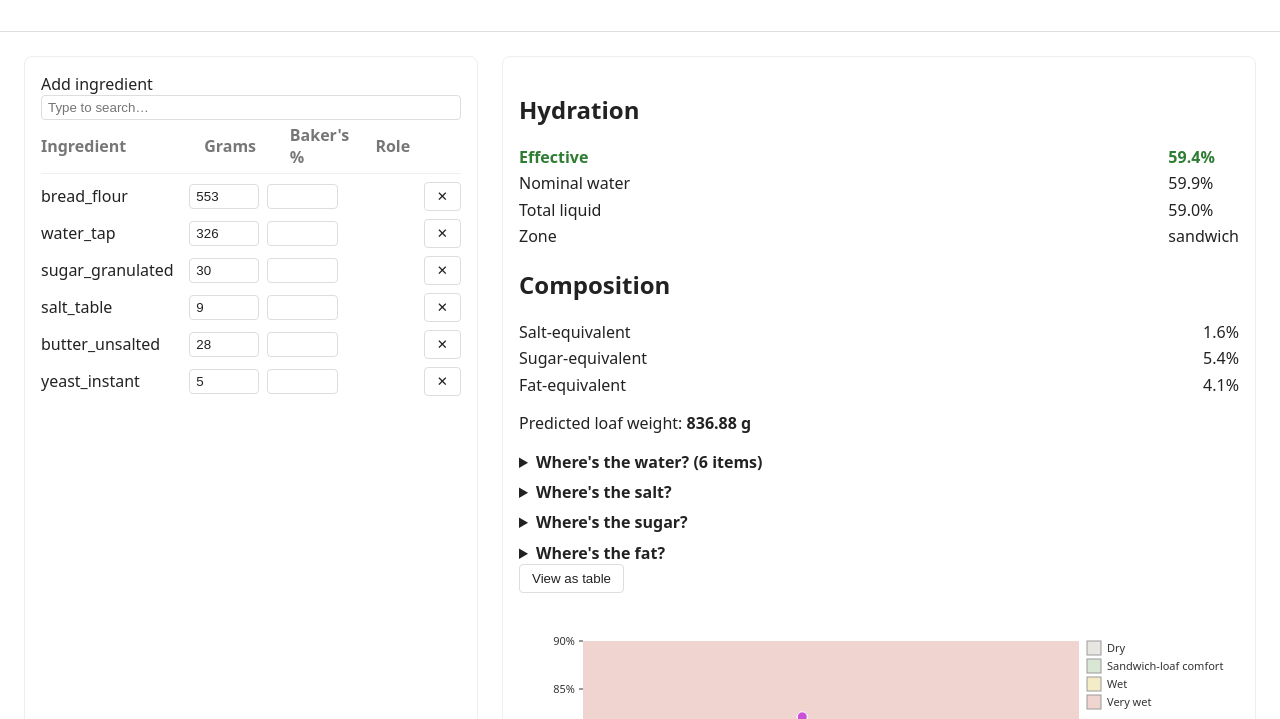
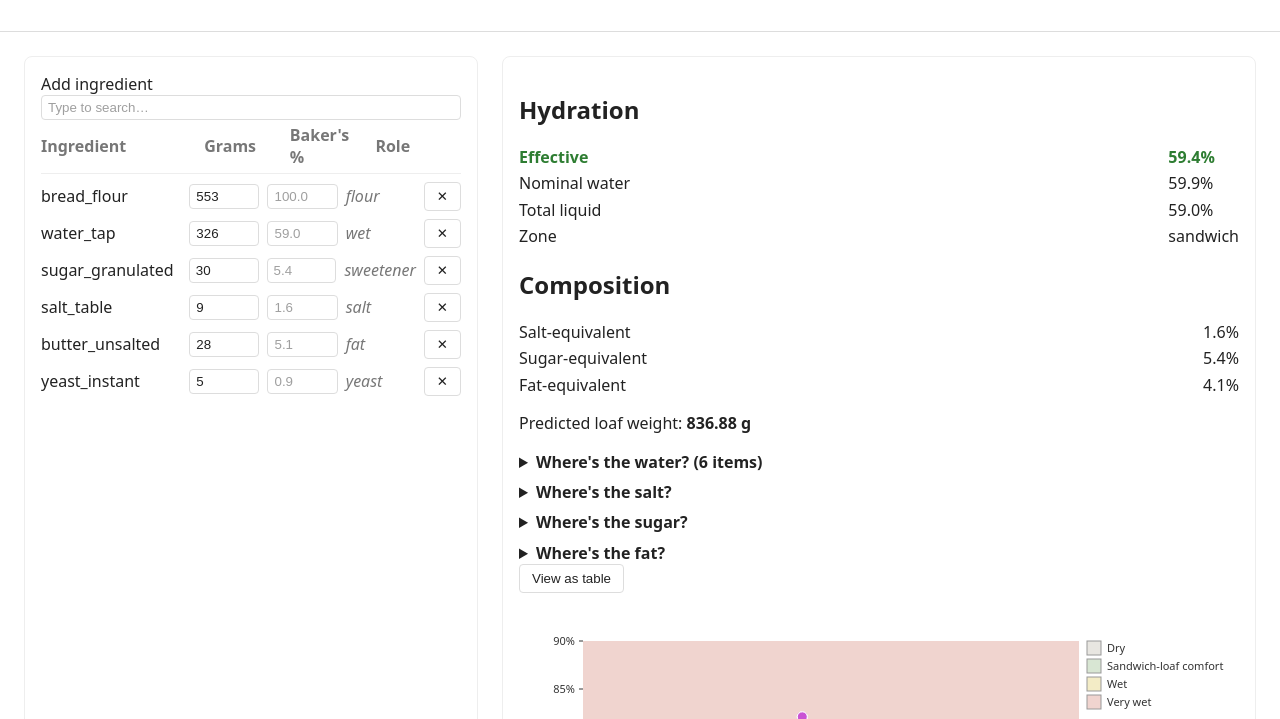
Before and after one commit to Devin-Cooper/bread-calc, a website built with Vite: page index.html in a window 1280 px wide. Shown: the part 81-800 px from the top of the page. Built offline with nearby package versions, Linux system fonts and the light colour scheme.

Commit message:
fix(site): show derived baker's % and inferred role in recipe-table
Hand-entered grams-only recipes (like the starter) had blank baker's %
and role columns because those fields weren't set on items. Now:

- Baker's % column shows the computed bakers_pcts.by_ingredient as a
  placeholder when item.bakers_pct is unset; user can still type to
  override
- Role column falls back to inferRole(category, is_liquid) using the
  ingredient's data, rendered in muted italic to mark it as derived

```diff
--- a/src/site/components/recipe-table.ts
+++ b/src/site/components/recipe-table.ts
@@ -1,5 +1,6 @@
 import type { Database } from "../../core/index.js";
 import type { Store } from "../state.js";
+import { computeRecipe, inferRole } from "../../core/index.js";
 import { escapeHtml } from "../../core/escape.js";
 import { effectiveRecipe } from "../effective-recipe.js";
 
@@ -10,6 +11,19 @@ export function mount(parent: HTMLElement, store: Store, db: Database): void {
     // In target mode, show the solver's grams as a hint but keep the user's
     // raw inputs editable; in ingredients mode, the raw recipe IS the source.
     const solved = targetMode ? effectiveRecipe(state, db) : state;
+    // Derive bakers_pct + role for items that don't have them set, so the
+    // columns aren't blank for hand-entered grams-only recipes. The user can
+    // still type a baker's % to override the derived value.
+    let derivedPcts: Record<string, number | null> = {};
+    try { derivedPcts = computeRecipe(solved, db).bakers_pcts.by_ingredient; }
+    catch { /* invalid recipe — leave derived empty */ }
+    const lookupCategoryAndLiquid = (ingredient_id: string): { category: string; isLiquid: boolean } | null => {
+      const flour = db.flours.find((f) => f.id === ingredient_id);
+      if (flour) return { category: "flour", isLiquid: false };
+      const ing = db.ingredients.find((i) => i.id === ingredient_id);
+      if (ing) return { category: ing.category, isLiquid: ing.is_liquid ?? false };
+      return null;
+    };
     // Focus restoration: capture active element BEFORE clearing,
     // restore at end of render() if the focused element was inside a row.
     const active = document.activeElement as HTMLElement | null;
@@ -41,13 +55,18 @@ export function mount(parent: HTMLElement, store: Store, db: Database): void {
         : `<input role="cell" type="number" inputmode="decimal" step="0.1" min="0"
                  data-field="grams" data-index="${i}" value="${item.grams ?? ""}"
                  aria-label="grams for ${escapeHtml(item.ingredient_id)}" />`;
+      const derivedPct = derivedPcts[item.ingredient_id];
+      const pctPlaceholder = item.bakers_pct == null && derivedPct != null ? derivedPct.toFixed(1) : "";
+      const meta = lookupCategoryAndLiquid(item.ingredient_id);
+      const displayRole = item.role ?? (meta ? inferRole(meta.category as never, meta.isLiquid) : "");
+      const roleClass = item.role ? "role" : "role role-derived";
       row.innerHTML = `
         <span role="cell">${escapeHtml(item.ingredient_id)}</span>
         ${gramsCell}
         <input role="cell" type="number" inputmode="decimal" step="0.1" min="0"
-               data-field="bakers_pct" data-index="${i}" value="${item.bakers_pct ?? ""}"
+               data-field="bakers_pct" data-index="${i}" value="${item.bakers_pct ?? ""}" placeholder="${pctPlaceholder}"
                aria-label="bakers percent for ${escapeHtml(item.ingredient_id)}" />
-        <span role="cell">${escapeHtml(item.role ?? "")}</span>
+        <span role="cell" class="${roleClass}">${escapeHtml(displayRole)}</span>
         <button role="cell" data-action="remove" data-index="${i}" aria-label="remove ${escapeHtml(item.ingredient_id)}">✕</button>
       `;
       parent.appendChild(row);
--- a/src/site/styles.css
+++ b/src/site/styles.css
@@ -69,6 +69,8 @@ details td, details th { padding: 2px 6px; border-bottom: 1px solid var(--border
 .hint { color: var(--muted); font-size: 13px; margin: 4px 0 12px; }
 [role="row"].row-header { font-weight: 600; color: var(--muted); border-bottom: 1px solid var(--border-soft); padding-bottom: 4px; margin-bottom: 4px; }
 .solved-grams { color: var(--muted); font-variant-numeric: tabular-nums; }
+.role-derived { color: var(--muted); font-style: italic; }
+input::placeholder { color: var(--muted); opacity: 0.7; }
 #ing-results { background: var(--panel); border: 1px solid var(--border); border-radius: 4px; list-style: none; padding: 4px 0; margin: 4px 0 0; }
 #ing-results li { padding: 4px 8px; cursor: pointer; }
 #ing-results li:hover { background: var(--border-soft); }
```
